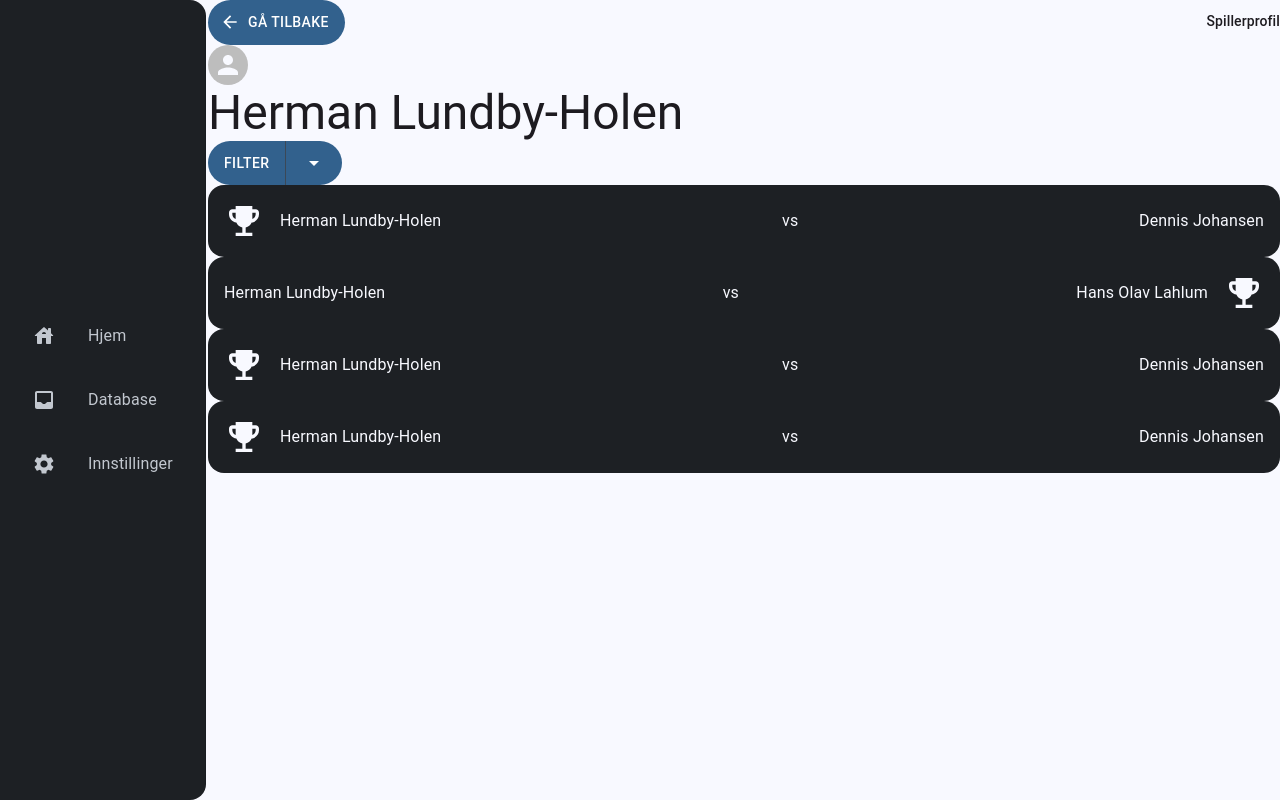
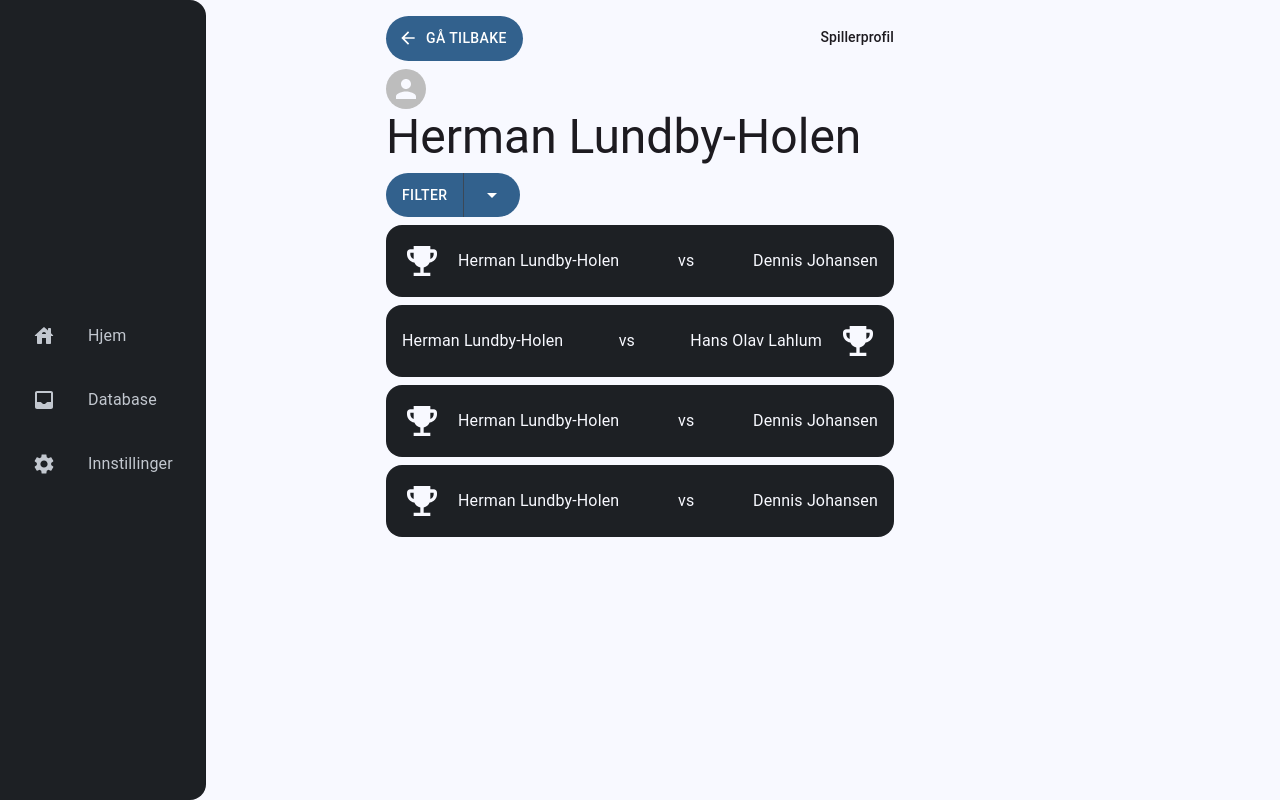
Before and after one commit to Bachelorgruppe-11-Sjakkdigitalisering/frontend, a React app: page /player/1 in a window 1280 px wide. Built offline with nearby package versions, Linux system fonts and the light colour scheme; the HTML template or start-up script is replaced by a standard one.

Commit message:
style: simple layout styles for player page

```diff
--- a/src/pages/PlayerPage.tsx
+++ b/src/pages/PlayerPage.tsx
@@ -16,7 +16,17 @@ export default function PlayerPage() {
   const isDesktop = useMediaQuery(theme.breakpoints.up("md"));
 
   return (
-    <div className={isDesktop ? "desktop-margins" : "mobile-margins"}>
+    <div
+      className={isDesktop ? "desktop-margins" : "mobile-margins"}
+      style={{
+        padding: "1em",
+        display: "flex",
+        flexDirection: "column",
+        margin: "0 auto",
+        gap: "0.5em",
+        maxWidth: "540px",
+      }}
+    >
       {/* top bar */}
       <Topbar title="Spillerprofil" route="/database" />
 
@@ -35,7 +45,7 @@ export default function PlayerPage() {
       </ButtonGroup>
 
       {/* game cards */}
-      <div>
+      <div style={{ display: "flex", flexDirection: "column", gap: "0.5em" }}>
         <GameCard
           whiteName="Herman Lundby-Holen"
           blackName="Dennis Johansen"
```
